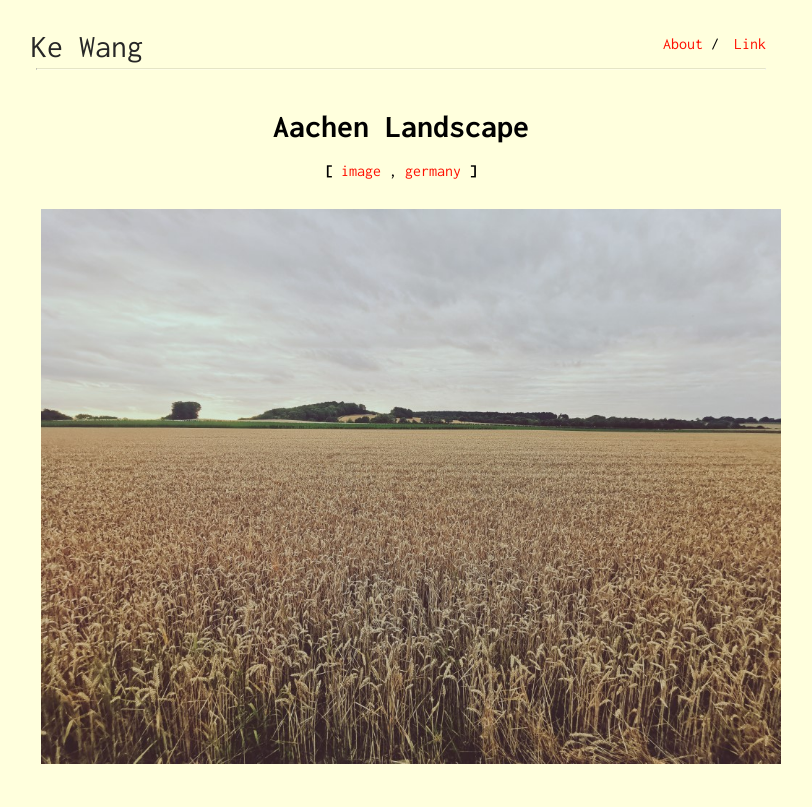
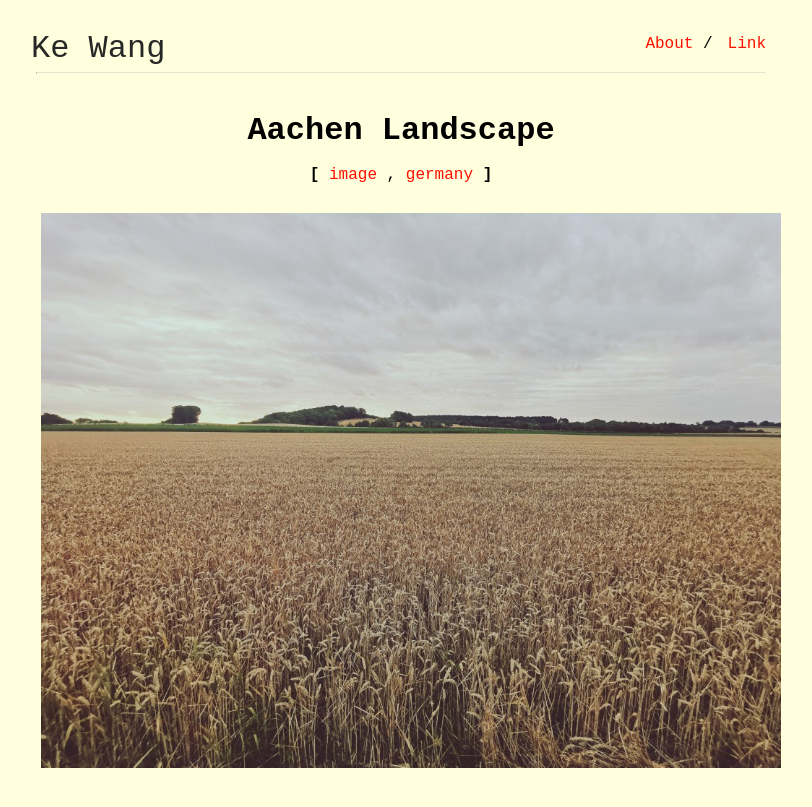
Before and after one commit to ekdc11/ekdc11.github.io, a Jekyll site: the page built from _posts/2022-07-11-aachen-landscape.md, in a window 1280 px wide. Shown: the top 807 px of the page, without its empty margins (239-1051 px from the left). Built offline with Jekyll 4.4.1, drawn with Linux system fonts in a browser that asks for light colours.

Commit message:
Update head.html

```diff
--- a/_includes/head.html
+++ b/_includes/head.html
@@ -17,7 +17,12 @@
     <meta name="author" content="{{ site.author }}">
 
     <meta name="description" content="{{ desc }}">
+    <!--
     <link href="https://fonts.googleapis.com/css?family=Inconsolata:400,700" rel="stylesheet" type="text/css">
+    -->
+    <link rel="preconnect" href="https://fonts.googleapis.com">
+    <link rel="preconnect" href="https://fonts.gstatic.com" crossorigin>
+    <link href="https://fonts.googleapis.com/css2?family=Source+Code+Pro:ital,wght@0,200..900;1,200..900&display=swap" rel="stylesheet" type="text/css">
     <link rel="stylesheet" href="{{ sitedir }}css/main.css">
     <link rel="icon" type="image/ico" href="{{ favicon_location }}">
     <link rel="shortcut-icon" type="image/ico" href="{{ favicon_location }}">
```
